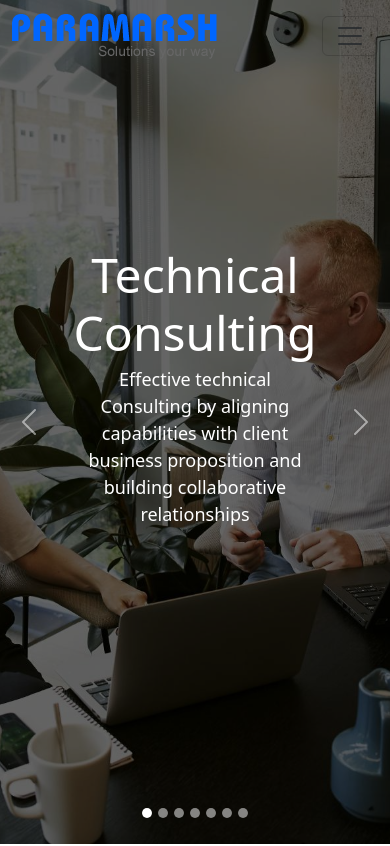
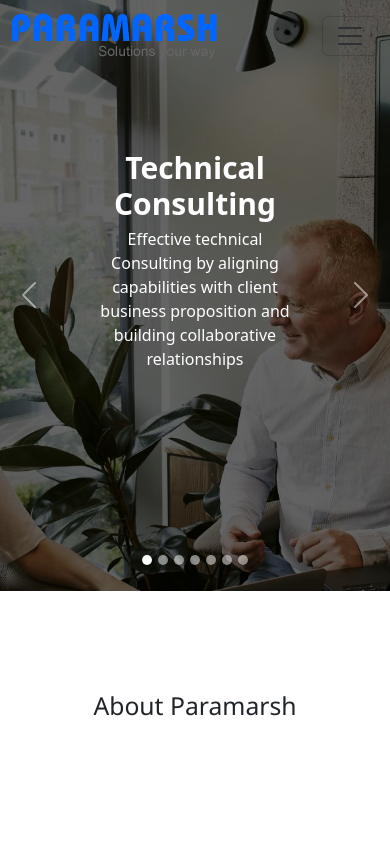
Before and after one commit to curiousdilip/paramarsh, a Next.js app: page / in a window 390 px wide. Shown: the top 846 px of the page. Built offline with nearby package versions, Linux system fonts and the light colour scheme.

Commit message:
hero section responsive

```diff
--- a/app/components/hero-slider.css
+++ b/app/components/hero-slider.css
@@ -81,3 +81,18 @@
     transform: translateX(0);
   }
 }
+
+@media (max-width: 768px) {
+  #hero-slider .carousel-inner .carousel-item {
+    height: 700px;
+    max-height: 70vh;
+  }
+
+  #hero-slider .carousel-inner .carousel-caption h5 {
+    font-size: 30px;
+    font-weight: 600;
+  }
+  #hero-slider .carousel-inner .carousel-caption p {
+    font-size: 16px;
+  }
+}
--- a/app/home.css
+++ b/app/home.css
@@ -173,3 +173,9 @@ section {
 #clients .client-logo {
   padding: 30px 0;
 }
+
+@media (max-width: 768px) {
+  #hero {
+    height: 70vh;
+  }
+}
```
